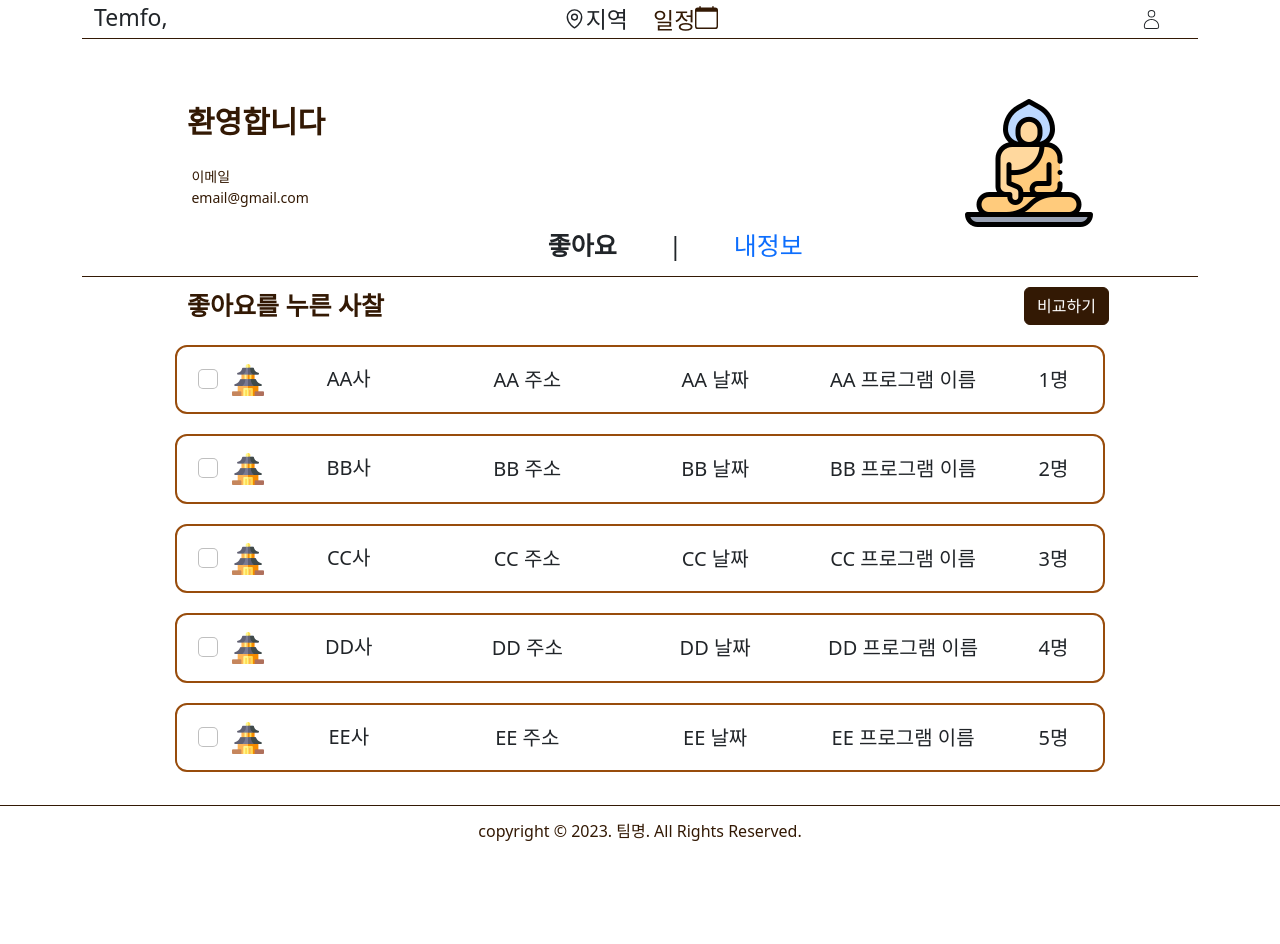
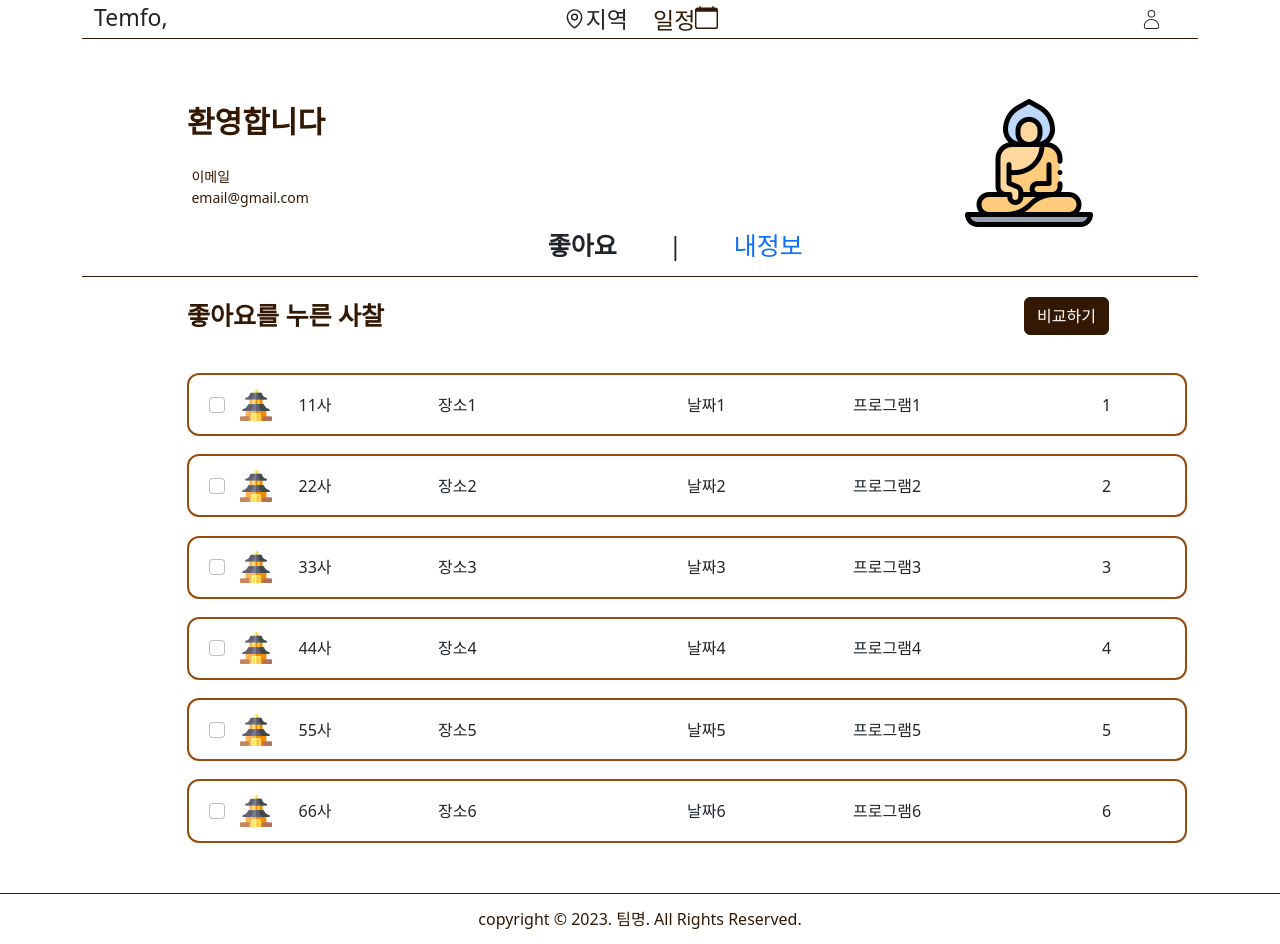
Before and after one commit to Yogurrr/projectmyinfo, a Next.js app: page /likes in a window 1280 px wide. Before the commit the page ends 856 px from the top, so only its background shows below. Built offline with nearby package versions, Linux system fonts and the light colour scheme.

Commit message:
체크박스 완료 & 모달창에 데이터 보내기 하는 중

```diff
--- a/pages/likes.js
+++ b/pages/likes.js
@@ -4,56 +4,50 @@ import Col from 'react-bootstrap/Col';
 import Modal from 'react-bootstrap/Modal';
 import Link from "next/link";
 import {Button, Form} from "react-bootstrap";
-import React, {useEffect, useState} from "react";
+import React, {useState} from "react";
+import { temples } from "./utils/temples";
 
 export default function Likes (effect, deps) {
 
+    const [checkedState, setCheckedState] = useState(
+        new Array(temples.length).fill(false)
+    );
+
+    let handleOnChange = (position, e) => {
+        if (checkedState.filter((i) => i).length >= 3 && e.target.checked) return;
+        let updatedCheckedState = checkedState.map((item, index) =>
+            index === position ? !item : item
+        );
+
+        // allow only 3 elements
+        if (updatedCheckedState.filter(v => v).length >= 4) {
+            return
+        }
+
+        setCheckedState(updatedCheckedState);
+    };
+
     const [show, setShow] = useState(false);
     const handleShow = () => {
-        setShow(true);
-    }
-    const handleClose = () => setShow(false);
+        let checkboxes = document.querySelectorAll('input[type="checkbox"]');
+        let count = 0;
 
-    // useEffect( () => {
-    //     const checkbox = document.querySelectorAll('input[type=checkbox]');
-    //     const compareButton = document.querySelector('.combtn');
-    //
-    //     function updateCompareButton() {
-    //         // Array.from 함수는 유사 배열 객체나 반복 가능한 객체를 배열로 변환
-    //         // some() 메서드는 배열 요소 중 하나 이상의 조건을 만족하는지 검사
-    //         const checked = Array.from(checkbox).some(checkbox => checkbox.checked)
-    //         // compareButton.disabled = !checked;
-    //         // compareButton.disabled = checked.length < 1
-    //         if (checked.length < 1) {
-    //             compareButton.disabled = true
-    //         } else {
-    //             compareButton.disabled = false
-    //         }
-    //     }
-    //
-    //     // 체크박스의 변경 이벤트에 함수 연결
-    //     checkbox.forEach(checkbox => checkbox.addEventListener('change', updateCompareButton));
-    //
-    // } )
+        checkboxes.forEach(function(checkbox) {
+            if (checkbox.checked) {
+                count++;
+            }
+        });
 
-    // useEffect( () => {
-    //     const checkbox = document.querySelectorAll('input[type=checkbox]');
-    //     if (checkbox < 1 && onclick) {
-    //         alert('1개 이상 선택해야 합니다!');
-    //     }
-    // } )
-
-    const compare = () => {
-        const checkbox = document.querySelectorAll('input[type=checkbox]');
-        const checked = Array.from(checkbox).some(checkbox => checkbox.checked)
-        if (checked.length < 2) {
-            alert('2개 이상 선택해야 합니다!');
+        if (count <= 1) {
+            alert('비교할 대상을 2개 이상 선택해주세요!')
+            setShow(false);
         } else {
             setShow(true);
         }
     }
+    const handleClose = () => setShow(false);
 
-    const go2bk = () => {
+    let go2bk = () => {
         handleClose()
         location.href = '/book';
     };
@@ -66,11 +60,11 @@ export default function Likes (effect, deps) {
                     <Col className="bar1 col-1">|</Col>
                     <Col className="infomenu1 col-5"><Link href='/myinfo'>내정보</Link></Col>
                 </Row>
-                <Row>
+                <Row className="likesncom">
                     <Col className="temples col-9 offset-1" style={{fontSize: "25px"}}>좋아요를 누른 사찰</Col>
                     <Col>
                         <>
-                            <Button variant="primary" className="combtn" onClick={compare}>비교하기</Button>
+                            <Button variant="primary" className="combtn" onClick={handleShow}>비교하기</Button>
                             <Modal size="xl" show={show} onHide={handleClose}>
                                 <Modal.Header style={{justifyContent: "center", height: "45px", color: "#331904"}}>
                                     <Modal.Title>템플 스테이 비교</Modal.Title>
@@ -118,77 +112,28 @@ export default function Likes (effect, deps) {
                 </Row>
                 <Row className="tpl">
                     <Col className="likeslist col-10 offset-1">
-                        <Col className="col-3" style={{display: "flex"}}>
-                            <Col className="col-5" style={{display: "flex"}}>
-                                <Form.Check type="checkbox" className="checkbox" aria-label="option 1"></Form.Check>
-                                <img src="/img/temple.png" width="32" height="32" />
-                            </Col>
-                            <Col className="col-7">AA사</Col>
-                        </Col>
-                        <Col className="col-3">AA 주소</Col>
-                        <Col className="col-2">AA 날짜</Col>
-                        <Col className="col-3">AA 프로그램 이름</Col>
-                        <Col className="col-1">1명</Col>
-                    </Col>
-                </Row>
-                <Row className="tpl">
-                    <Col className="likeslist col-10 offset-1">
-                        <Col className="col-3" style={{display: "flex"}}>
-                            <Col className="col-5" style={{display: "flex"}}>
-                                <Form.Check type="checkbox" className="checkbox" aria-label="option 2"></Form.Check>
-                                <img src="/img/temple.png" width="32" height="32"/>
-                            </Col>
-                            <Col className="col-7">BB사</Col>
-                        </Col>
-                        <Col className="col-3">BB 주소</Col>
-                        <Col className="col-2">BB 날짜</Col>
-                        <Col className="col-3">BB 프로그램 이름</Col>
-                        <Col className="col-1">2명</Col>
-                    </Col>
-                </Row>
-                <Row className="tpl">
-                    <Col className="likeslist col-10 offset-1">
-                        <Col className="col-3" style={{display: "flex"}}>
-                            <Col className="col-5" style={{display: "flex"}}>
-                                <Form.Check type="checkbox" className="checkbox" aria-label="option 3"></Form.Check>
-                                <img src="/img/temple.png" width="32" height="32"/>
-                            </Col>
-                            <Col className="col-7">CC사</Col>
-                        </Col>
-                        <Col className="col-3">CC 주소</Col>
-                        <Col className="col-2">CC 날짜</Col>
-                        <Col className="col-3">CC 프로그램 이름</Col>
-                        <Col className="col-1">3명</Col>
-                    </Col>
-                </Row>
-                <Row className="tpl">
-                    <Col className="likeslist col-10 offset-1">
-                        <Col className="col-3" style={{display: "flex"}}>
-                            <Col className="col-5" style={{display: "flex"}}>
-                                <Form.Check type="checkbox" className="checkbox" aria-label="option 4"></Form.Check>
-                                <img src="/img/temple.png" width="32" height="32"/>
-                            </Col>
-                            <Col className="col-7">DD사</Col>
-                        </Col>
-                        <Col className="col-3">DD 주소</Col>
-                        <Col className="col-2">DD 날짜</Col>
-                        <Col className="col-3">DD 프로그램 이름</Col>
-                        <Col className="col-1">4명</Col>
-                    </Col>
-                </Row>
-                <Row className="tpl">
-                    <Col className="likeslist col-10 offset-1">
-                        <Col className="col-3" style={{display: "flex"}}>
-                            <Col className="col-5" style={{display: "flex"}}>
-                                <Form.Check type="checkbox" className="checkbox" aria-label="option 5"></Form.Check>
-                                <img src="/img/temple.png" width="32" height="32"/>
-                            </Col>
-                            <Col className="col-7">EE사</Col>
-                        </Col>
-                        <Col className="col-3">EE 주소</Col>
-                        <Col className="col-2">EE 날짜</Col>
-                        <Col className="col-3">EE 프로그램 이름</Col>
-                        <Col className="col-1">5명</Col>
+                        <ul className="temples-list" style={{padding: "0"}}>
+                            {temples.map(({ name, location, day, program, number }, index ) => {   // temples에서 정보 가져오기
+                                return (
+                                    <div>
+                                        <li key={index} className="temples-list-item">
+                                            <Col className="col-3" style={{display: "flex", paddingLeft: "1%"}}>
+                                                <Col className="col-5" style={{display: "flex", alignItems: "center"}}>
+                                                    <Form.Check type="checkbox" className="checkbox" id={`custom-checkbox-${index}`} namd={name} value={name}
+                                                                checked={checkedState[index]} onChange={ (e) => handleOnChange(index, e) }></Form.Check>
+                                                    <img src="/img/temple.png" width="32" height="32" />
+                                                </Col>
+                                                <Col className="col-7" style={{display: "flex", alignItems: "center"}}>{name}</Col>
+                                            </Col>
+                                            <Col className="col-3">{location}</Col>
+                                            <Col className="col-2">{day}</Col>
+                                            <Col className="col-3">{program}</Col>
+                                            <Col className="col-1">{number}</Col>
+                                        </li>
+                                    </div>
+                                )
+                            } )}
+                        </ul>
                     </Col>
                 </Row>
             </Container>
--- /dev/null
+++ b/pages/utils/temples.js
@@ -0,0 +1,44 @@
+export const temples = [
+    {
+        name: "11사",
+        location: '장소1',
+        day: '날짜1',
+        program: '프로그램1',
+        number: 1
+    },
+    {
+        name: "22사",
+        location: '장소2',
+        day: '날짜2',
+        program: '프로그램2',
+        number: 2
+    },
+    {
+        name: "33사",
+        location: '장소3',
+        day: '날짜3',
+        program: '프로그램3',
+        number: 3
+    },
+    {
+        name: "44사",
+        location: '장소4',
+        day: '날짜4',
+        program: '프로그램4',
+        number: 4
+    },
+    {
+        name: "55사",
+        location: '장소5',
+        day: '날짜5',
+        program: '프로그램5',
+        number: 5
+    },
+    {
+        name: "66사",
+        location: '장소6',
+        day: '날짜6',
+        program: '프로그램6',
+        number: 6
+    }
+];
--- a/public/css/likes.css
+++ b/public/css/likes.css
@@ -25,32 +25,34 @@
 .infomenu1 a:active { color: #fd7e14; }
 
 .temples {   /*좋아요를 누른 사찰*/
-    /*margin-top: 20px;*/
     margin-bottom: 20px;
     font-size: 25px;
     font-weight: bold;
     color: #331904;
     text-align: left;
 }
-.likeslist {
-    display: flex;
-    border: 2px solid #984C0C;
-    justify-content: center;
-    align-items: center;
-    border-radius: 12px;
-    padding: 1.5% 0;
-}
-.likeslist > div {
-    font-size: 20px;
-    text-align: center;
+.likesncom {
+    padding-top: 10px;
 }
 
 .tpl {
-    margin-bottom: 20px;
-}
-.tpl:last-child {
     margin-bottom: 3%;
 }
+.temples-list {
+    list-style: none;
+    padding: 0;
+    margin: 0;
+}
+.temples-list-item {
+    border: 2px solid #984C0C;
+    border-radius: 12px;
+    margin: 2% 0;
+    width: 1000px;
+    display: flex;
+    padding: 1.5% 0;
+    align-items: center;
+}
+
 
 .combtn {
     border: 1px solid #331904 !important;
```
